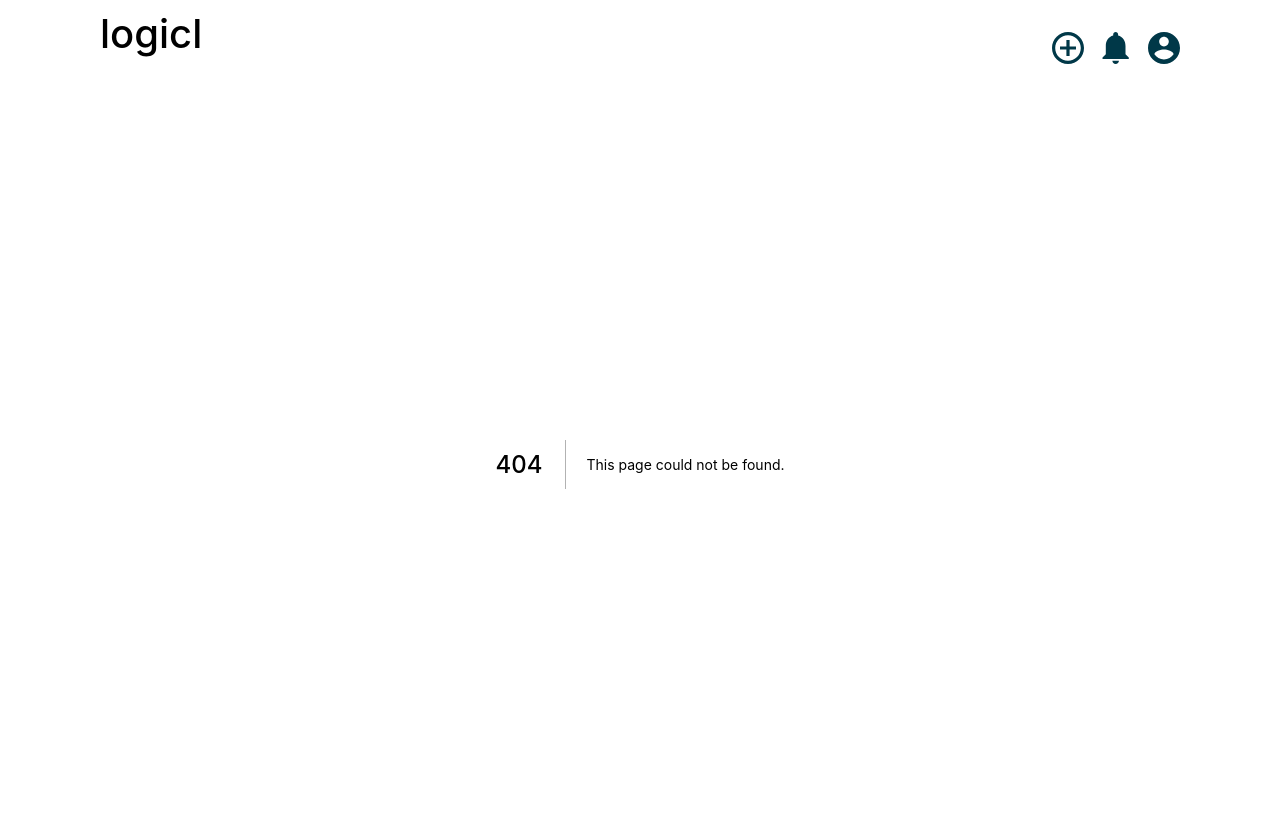
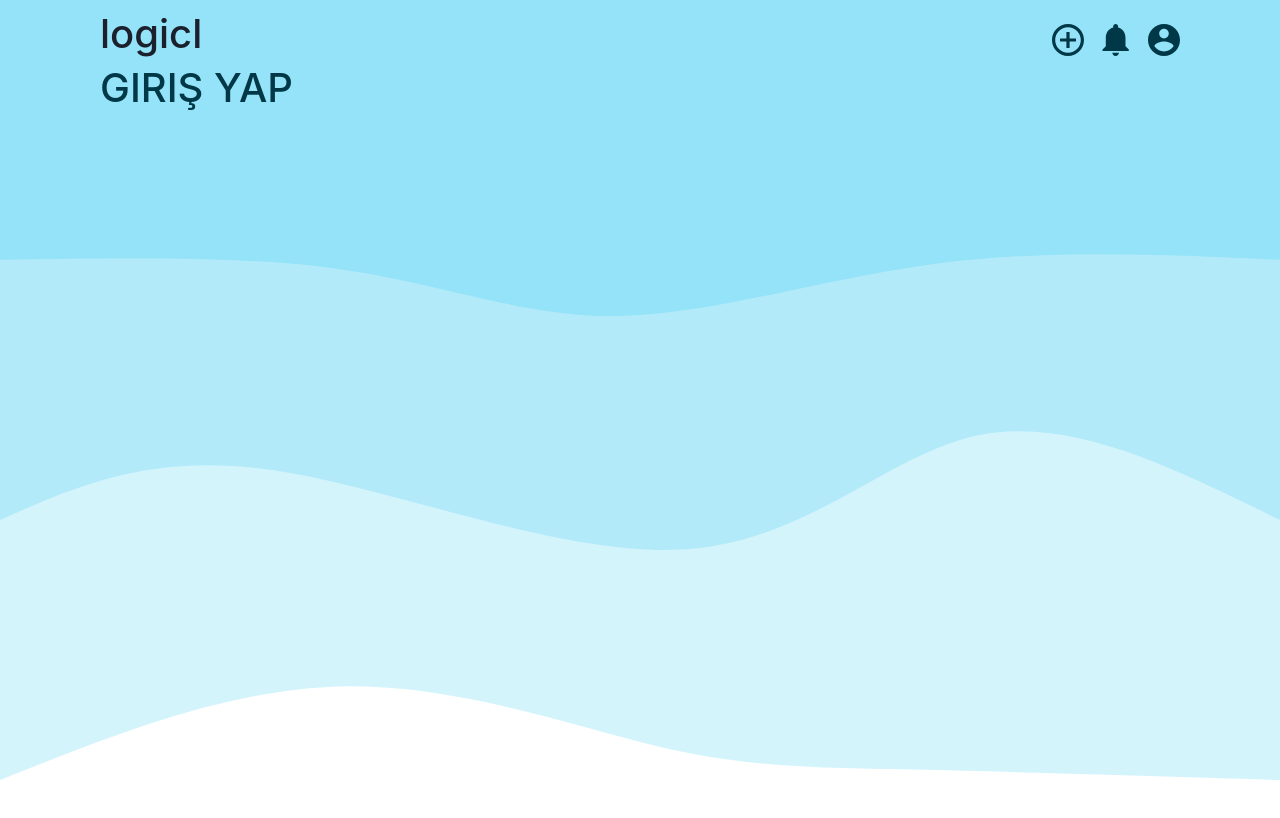
Before and after one commit to pauieeecs/logicl, a Next.js app: page /auth in a window 1280 px wide. Before the commit this address had no page. Shown: the top 818 px of the page. Built offline with nearby package versions, Linux system fonts and the light colour scheme.

Commit message:
initial :pig:

```diff
--- /dev/null
+++ b/src/components/Container.tsx
@@ -0,0 +1,17 @@
+import { Flex, Image } from "@chakra-ui/react"
+import React from "react"
+
+interface Props {
+  bgSrc: string
+}
+
+const Container: React.FC<Props> = ({ bgSrc, children }) => {
+  return (
+    <Flex width="100%" height="100%" flexDirection="column" alignItems="center">
+      <Image src={bgSrc} position="absolute" top="0" left="0" zIndex="-1" />
+      {children}
+    </Flex>
+  )
+}
+
+export default Container
--- a/src/components/Navbar.tsx
+++ b/src/components/Navbar.tsx
@@ -16,7 +16,7 @@ const Navbar: React.FC = () => {
           <Link href="/">logicl</Link>
         </Text>
 
-        <HStack spacing={4}>
+        <HStack spacing={4} mb={2}>
           <Link href="/addidea">
             <Image cursor="pointer" boxSize={8} src="/plus.svg" />
           </Link>
--- a/src/pages/_app.tsx
+++ b/src/pages/_app.tsx
@@ -1,10 +1,11 @@
 import { AppProps } from "next/app"
-import { ChakraProvider, Flex } from "@chakra-ui/react"
+import { ChakraProvider, CSSReset, Flex } from "@chakra-ui/react"
 import Navbar from "../components/Navbar"
 
 function MyApp({ Component, pageProps }: AppProps): React.ReactNode {
   return (
     <ChakraProvider>
+      <CSSReset />
       <Flex width="100%" height="100%" minH="100vh" flexDirection="column">
         <Navbar />
         <Component {...pageProps} />
--- /dev/null
+++ b/src/pages/auth.tsx
@@ -0,0 +1,17 @@
+import { Flex, Heading } from "@chakra-ui/react"
+import React from "react"
+import Container from "../components/Container"
+
+const Auth: React.FC = () => {
+  return (
+    <Container bgSrc="/wave1.svg">
+      <Flex width="1080px" height="100%">
+        <Heading fontWeight="500" fontSize="40px" color="#003848" textTransform="uppercase">
+          Giriş yap
+        </Heading>
+      </Flex>
+    </Container>
+  )
+}
+
+export default Auth
```
